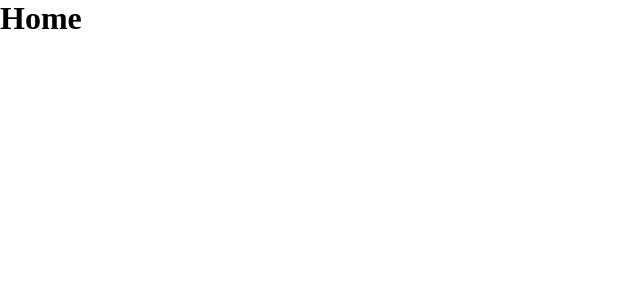
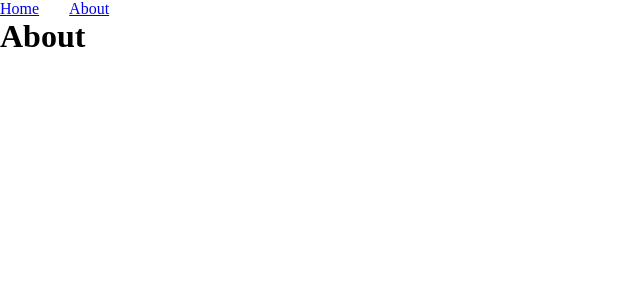
Before and after one commit to ely182/tutorial_react_route_dom, a React (Vite) app: page /about in a window 1280 px wide. Shown: the top 300 px of the page, without its empty margins (0-640 px from the left). Built offline with nearby package versions, Linux system fonts and the light colour scheme.

Commit message:
a vs link

```diff
--- /dev/null
+++ b/src/components/Home/About/index.tsx
@@ -0,0 +1,9 @@
+import './style.css';
+
+export const About = () => {
+    return (
+        <div>
+            <h1>About</h1>
+        </div>
+    )
+}
--- /dev/null
+++ b/src/components/Menu/index.tsx
@@ -0,0 +1,18 @@
+import './style.css';
+import {Link} from 'react-router-dom';
+
+
+export const Menu = () => {
+    return (
+        <nav className='menu'>
+            <ul>
+                <li>
+                    <Link to='/'>Home</Link>
+                </li>
+                <li>
+                    <Link to='/about'>About</Link>
+                </li>
+            </ul>
+        </nav>
+    )
+}
--- /dev/null
+++ b/src/components/Menu/style.css
@@ -0,0 +1,5 @@
+.menu ul  {
+    display: flex;
+    list-style:none ;
+    gap: 30px;
+}
--- a/src/main.tsx
+++ b/src/main.tsx
@@ -3,8 +3,19 @@
 import { Home } from './components/Home'
 import './styles/global.css';
 
+import {BrowserRouter, Routes, Route} from 'react-router-dom';
+import { About,} from './components/Home/About';
+import { Menu } from './components/Menu';
+
+
 ReactDOM.createRoot(document.getElementById('root') as HTMLElement).render(
   <React.StrictMode>
-    <Home/>
+<BrowserRouter>
+<Menu />
+<Routes>
+  <Route path="/" element={    <Home/>}  />
+  <Route path="/about" element={    <About/>}  />
+</Routes>
+</BrowserRouter>
   </React.StrictMode>
-)
+);
```
Also changed, not shown: src/components/Home/About/style.css (added).
